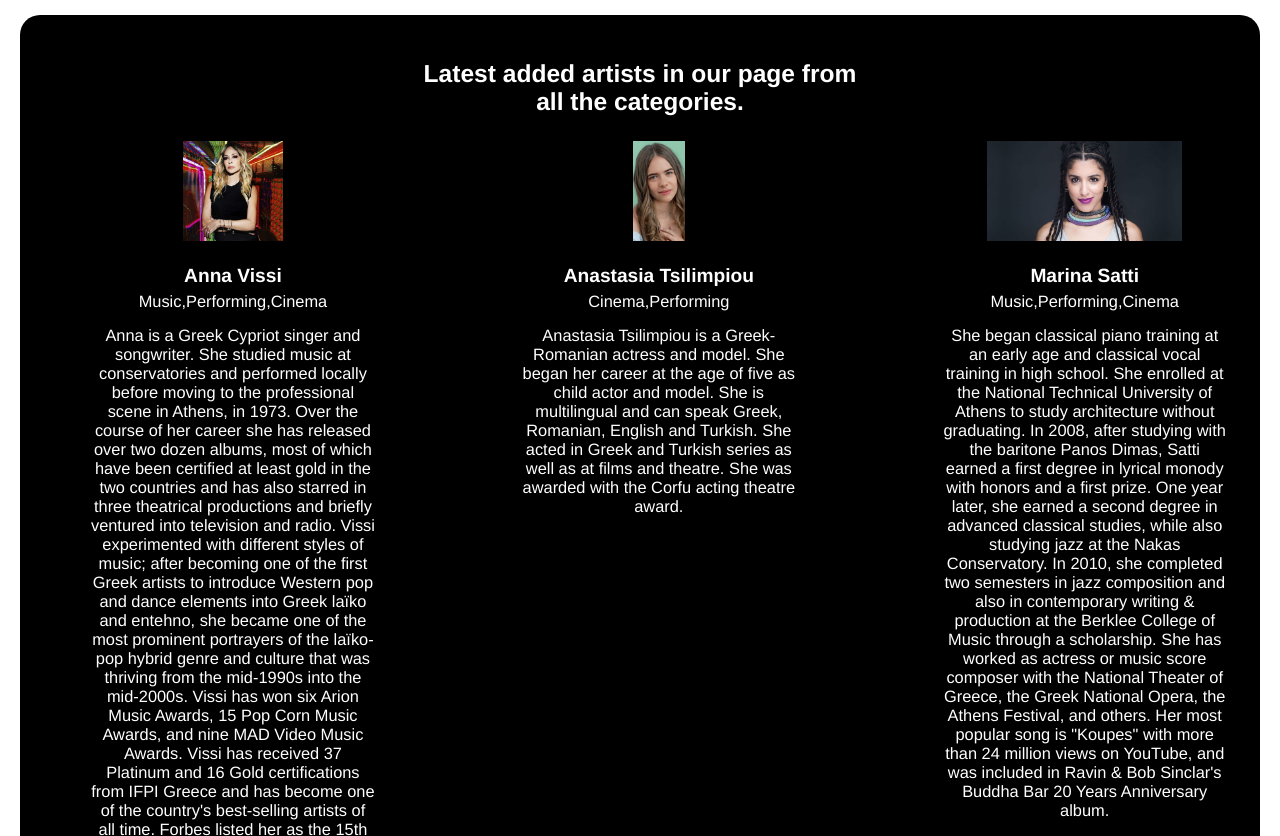
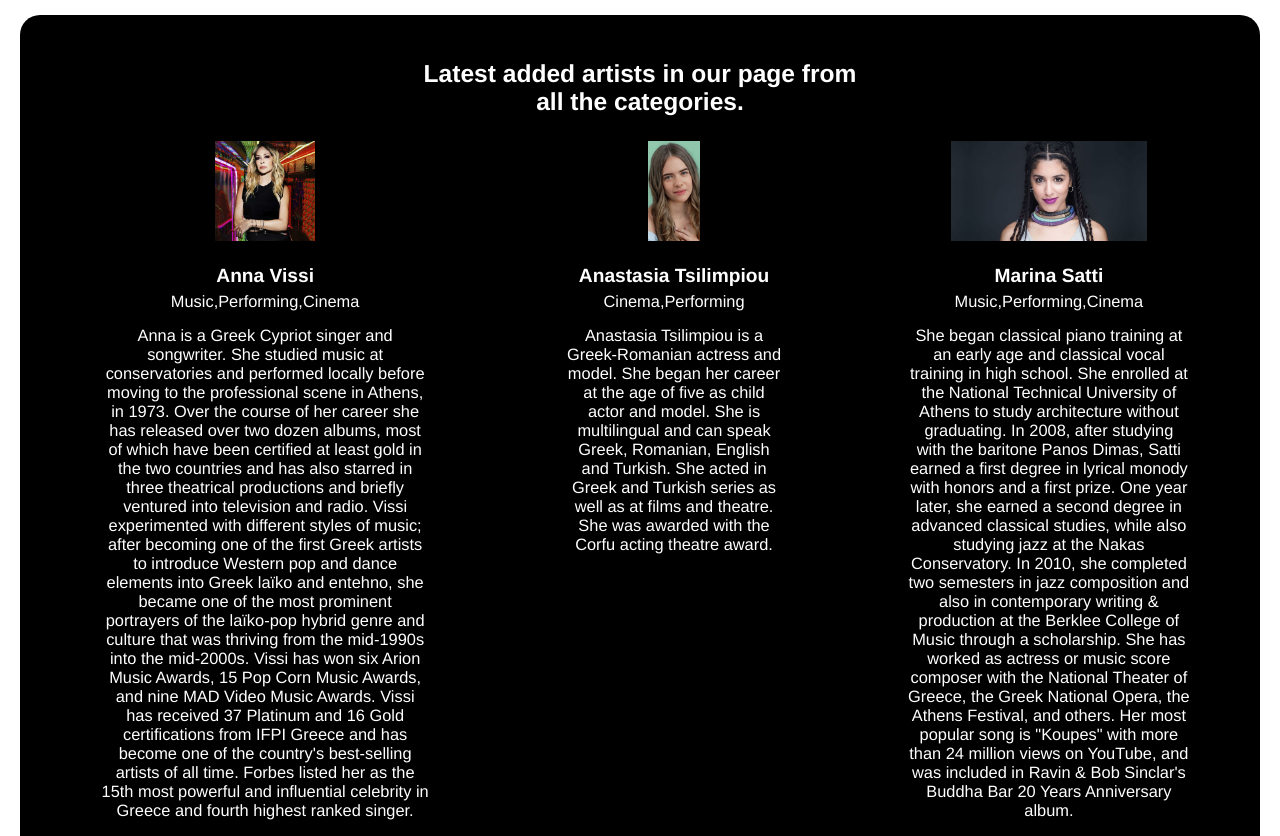
Before and after one commit to angelRep/Artist-Around-The-World, a plain HTML site: page index.html in a window 1280 px wide. Shown: the part 1020-1856 px from the top of the page. Drawn offline with Linux system fonts and the light colour scheme.

Commit message:
Some small touches

```diff
--- a/css/styles.css
+++ b/css/styles.css
@@ -222,7 +222,7 @@ header {
 }
 
 .artist-card {
-  min-width: 33%;
+  min-width: 25%;
   border-radius: 20px;
   padding: 5px;
   transition: 0.8s;
```
Also changed, not shown: aboutus.html (+2 -0 lines).
